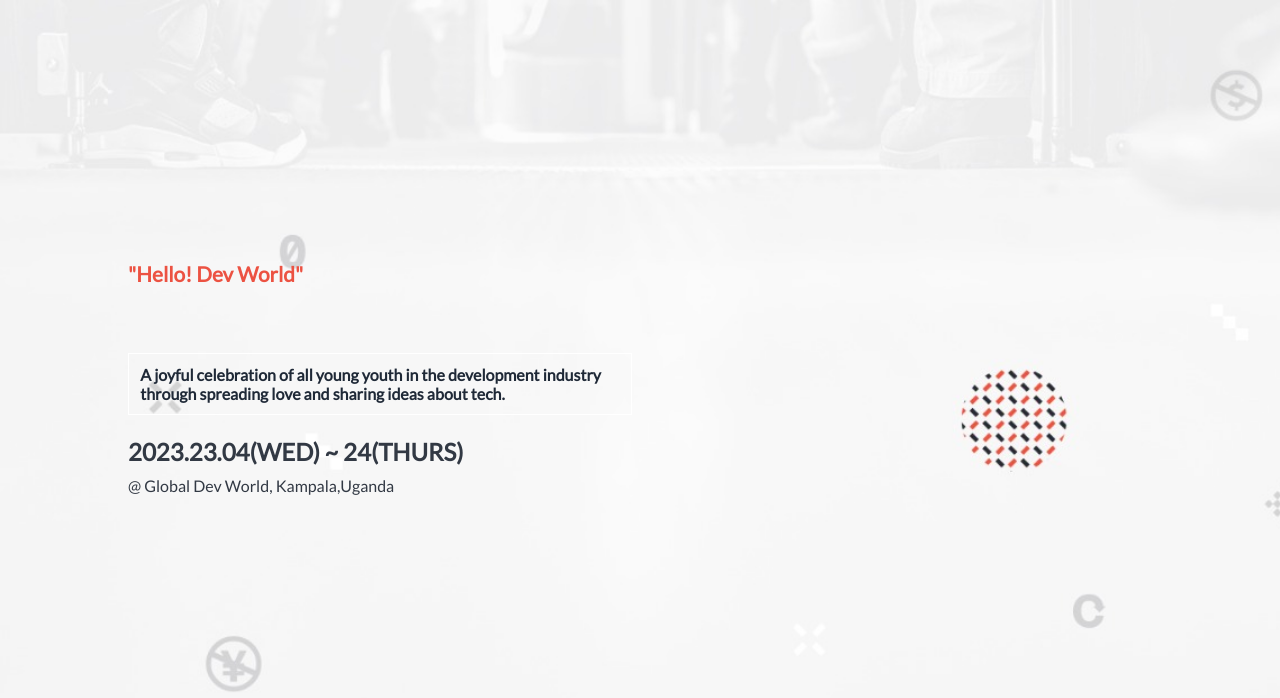
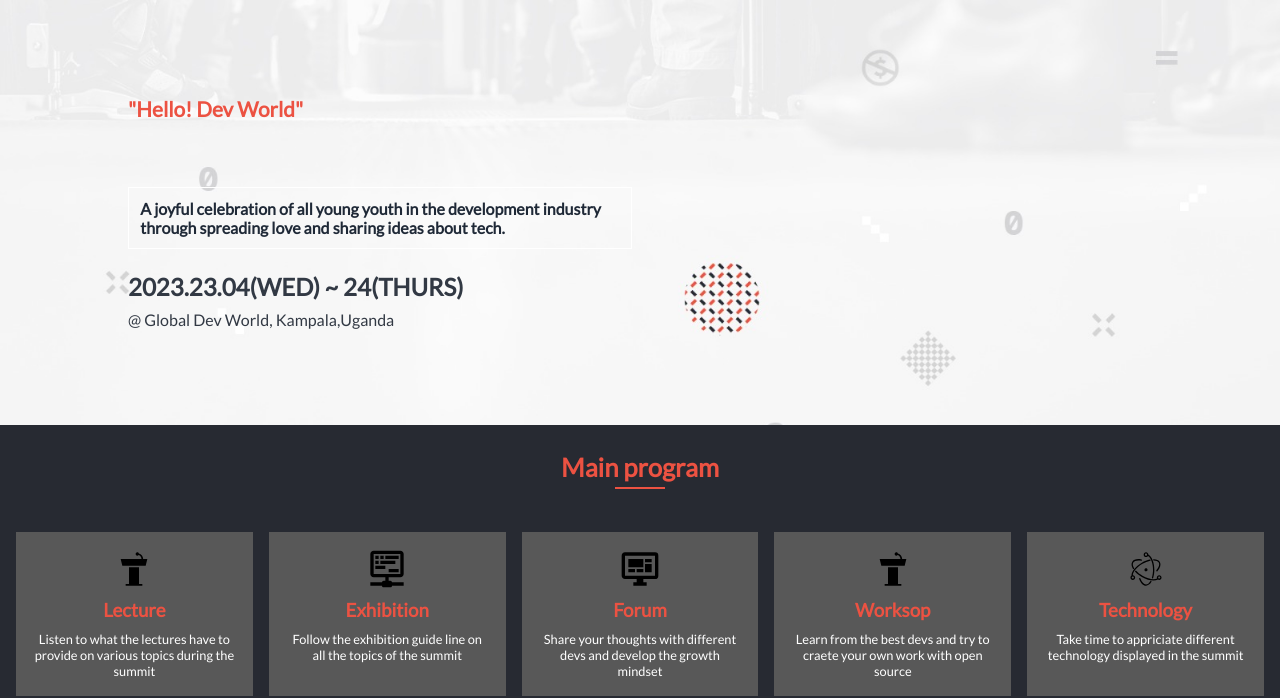
Before and after one commit to derrick1451/Capstone1, a website: page index.html in a window 1280 px wide. Shown: the part 116-814 px from the top of the page. Drawn offline with Linux system fonts and the light colour scheme.

Commit message:
adjust height property

```diff
--- a/styles/style.css
+++ b/styles/style.css
@@ -402,10 +402,13 @@ footer {
   /* hero section */
   .hero {
     display: flex;
-    height: 100svh;
     justify-content: center;
     flex-direction: column;
     padding: 0 2rem 0 8rem;
+  }
+
+  .p-1 {
+    margin-top: 6rem;
   }
 
   .h-1 {
@@ -415,6 +418,10 @@ footer {
 
   .p-2 {
     width: 45%;
+  }
+
+  .p-3 {
+    margin-bottom: 6rem;
   }
 
   /* main program */
```
